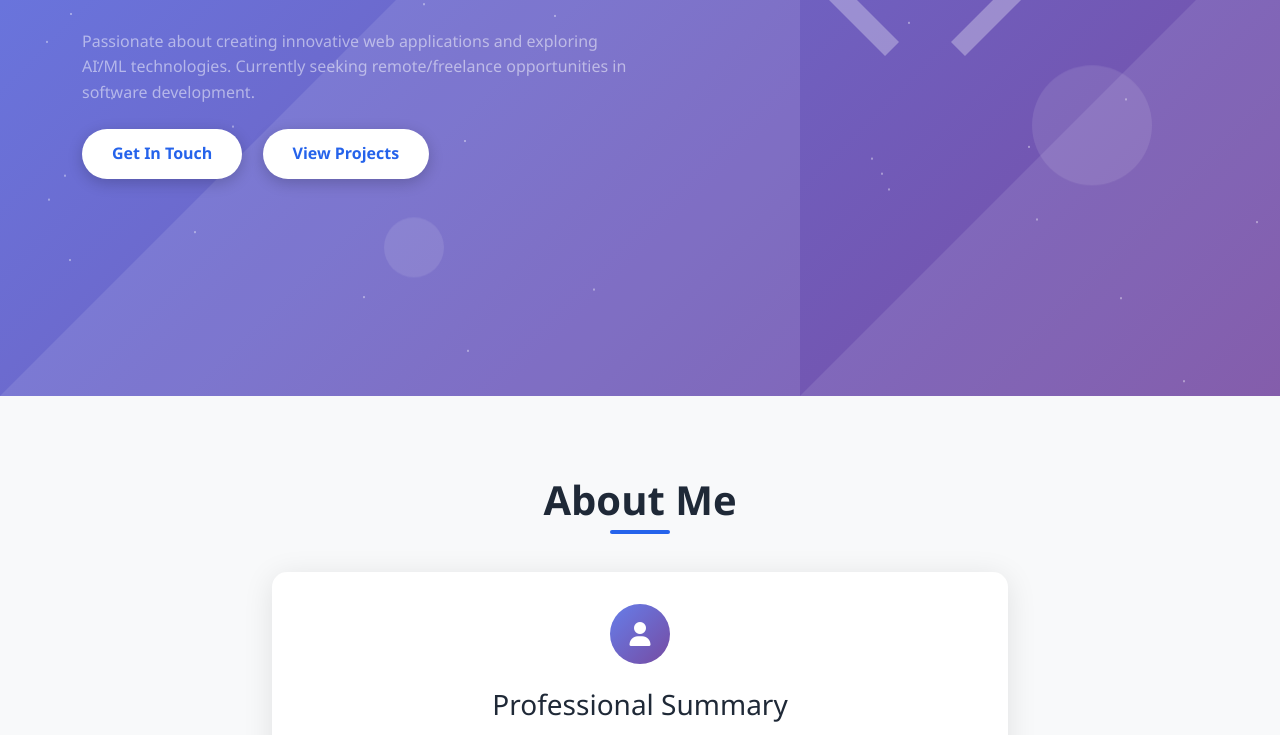
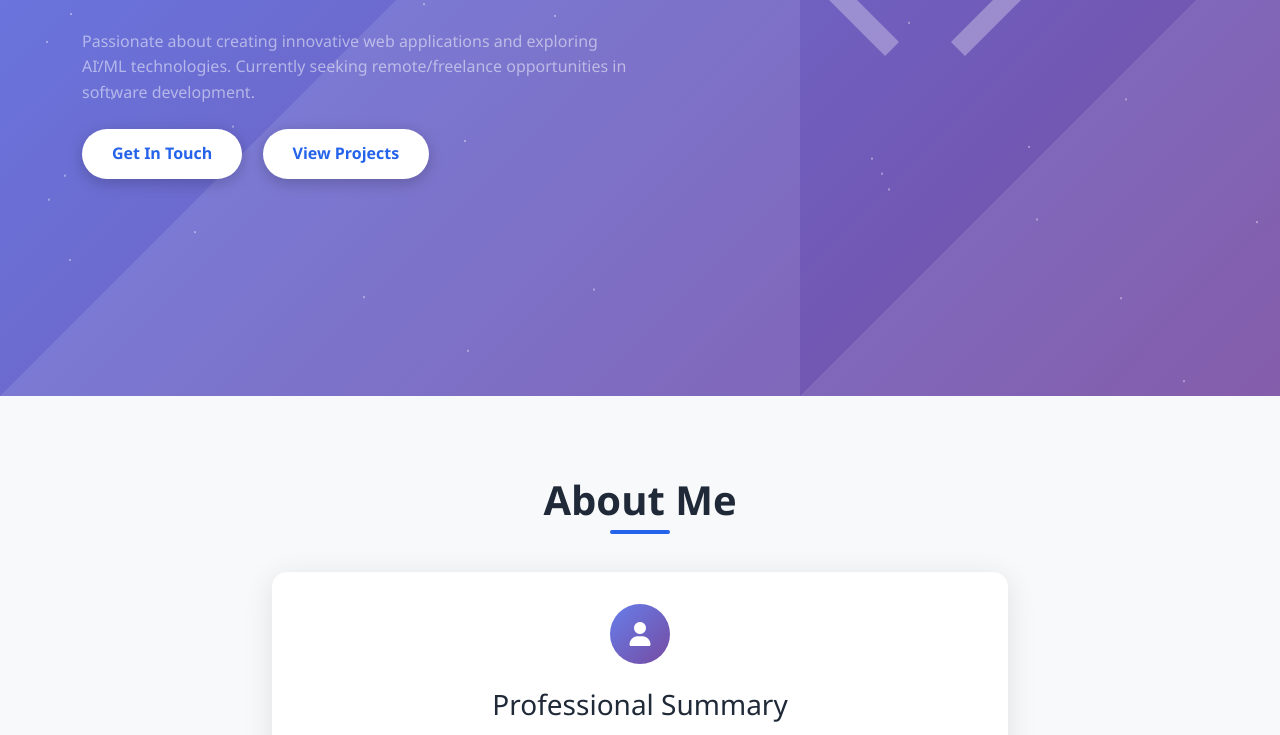
Before and after one commit to PawanKhanal/pawankhanal.github.io, a plain HTML site: page index.html in a window 1280 px wide. Shown: the part 404-1139 px from the top of the page. Drawn offline with nearby package versions, Linux system fonts and the light colour scheme.

Commit message:
Update index.html

```diff
--- a/index.html
+++ b/index.html
@@ -172,16 +172,13 @@
             box-shadow: 0 6px 20px rgba(0, 0, 0, 0.3);
             color: var(--primary-color);
         }
-
-        .floating-shapes {
-            position: absolute;
-            top: 0;
-            left: 0;
-            width: 100%;
-            height: 100%;
-            pointer-events: none;
-            z-index: 1;
-        }
+.floating-shapes {
+    position: absolute;
+    width: 100%;
+    height: 100px;
+    top: 0;
+    z-index: -1;
+}
 
         .shape {
             position: absolute;
@@ -258,6 +255,12 @@
             transform: translateY(-10px);
             box-shadow: 0 15px 50px rgba(0, 0, 0, 0.15);
         }
+      @font-face {
+    font-family: 'Nunito';
+    src: url('/fonts/Nunito.woff2') format('woff2');
+    font-display: swap;
+}
+
 
         .card-modern .card-body {
             padding: 2rem;
```
